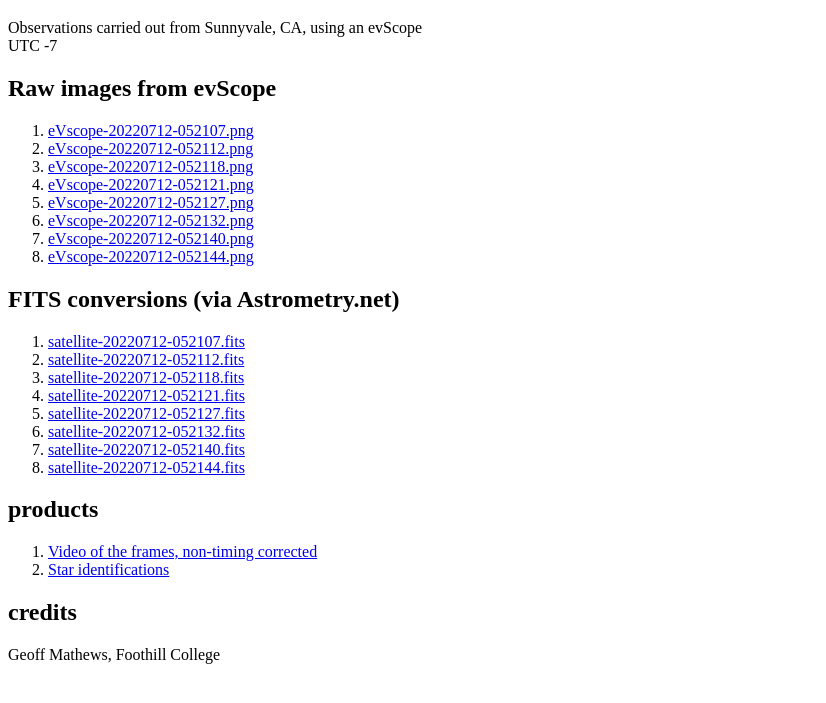
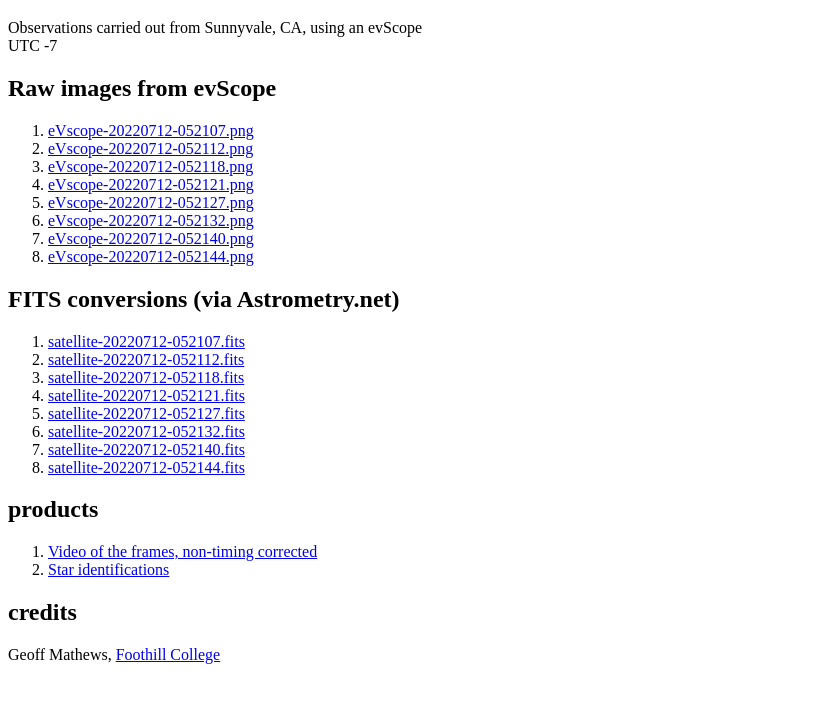
Before and after one commit to GeoffMathews/satellite-20220711, a plain HTML site: page index.html in a window 1280 px wide. Shown: the part 61-764 px from the top of the page, without its empty margins (0-826 px from the left). Drawn offline with Linux system fonts and the light colour scheme.

Commit message:
Update index.html

```diff
--- a/index.html
+++ b/index.html
@@ -42,7 +42,7 @@
       </ol>
 
     <h2> credits </h2>
-      Geoff Mathews, Foothill College
+      Geoff Mathews, <a href="https://foothill.edu/astronomy">Foothill College</a>
 
   </body>
 </html>
```
